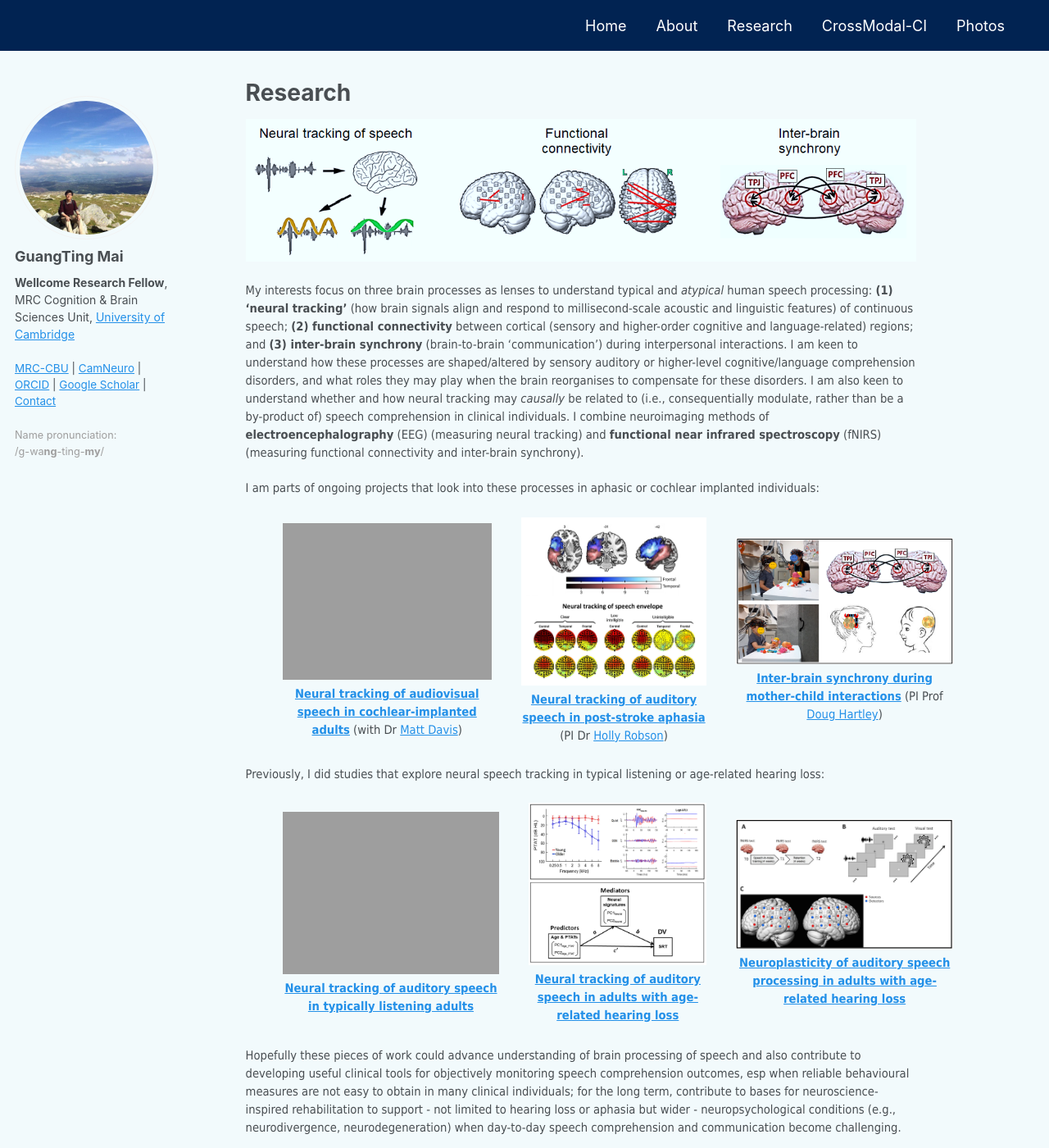
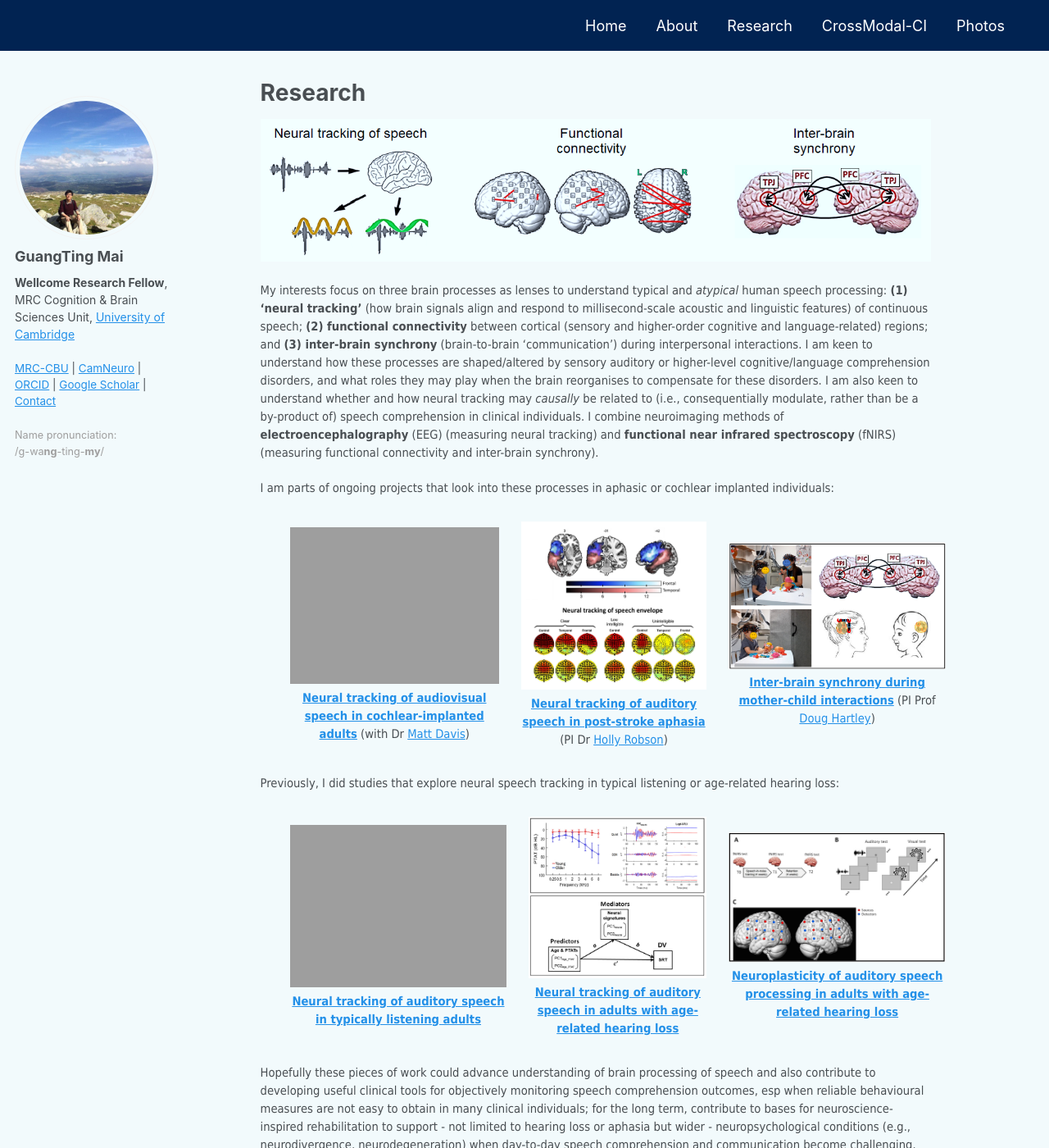
Before and after one commit to guangtingmai/guangtingmai.github.io, a Jekyll site: the page built from _pages/research-content.html, in a window 1280 px wide and 1400 px high. Shown: the whole window at 82% size. Built offline with Jekyll 4.4.1, drawn with Linux system fonts in a browser that asks for light colours.

Commit message:
Update custom.scss

```diff
--- a/_sass/custom.scss
+++ b/_sass/custom.scss
@@ -104,8 +104,8 @@ a:hover {
 
 .archive > * {
   display: block !important;   /* ensure elements are block-level */
-  margin-left: 1rem !important; /* push content away from sidebar */
-  margin-right: 8rem !important;
+  margin-left: 2rem !important; /* push content away from sidebar */
+  margin-right: 7rem !important;
   max-width: calc(100% - 2rem);  /* optional: prevent overflow */
   box-sizing: border-box;
 }
@@ -140,8 +140,8 @@ div.navigation-row span {
 .flex-row {
   display: flex !important;
   justify-content: center !important; /* center content horizontally */
-  gap: 2rem !important;               /* fixed gap, more consistent than % */
-  margin: 1.5em 0 !important;         /* top & bottom spacing */
+  gap: 1.5rem !important;               /* fixed gap, more consistent than % */
+  margin: 1.8em 0 !important;         /* top & bottom spacing */
   flex-wrap: wrap;                     /* wrap items if screen is small */
   align-items: center;                 /* vertically center items */
 }
```
